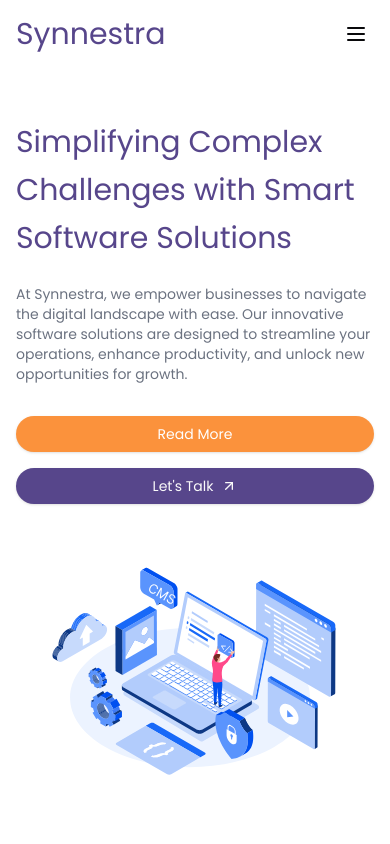
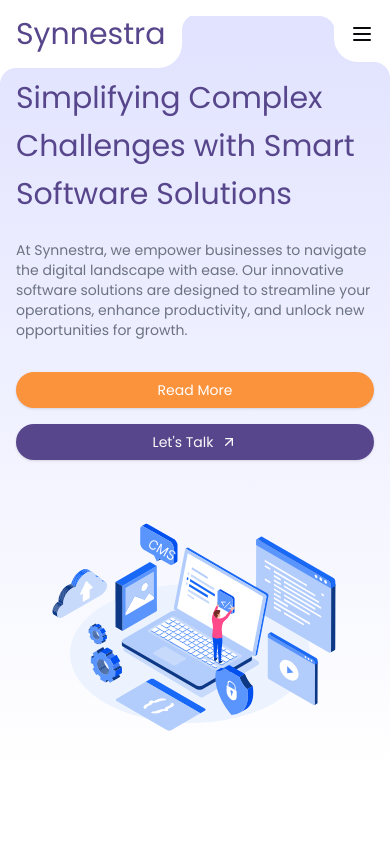
Before and after one commit to msaad53407/synnestra-site, a Next.js app: page / in a window 390 px wide. Shown: the top 844 px of the page. Built offline with nearby package versions, Linux system fonts and the light colour scheme; what react-google-recaptcha-v3 would draw is missing.

Commit message:
update header

```diff
--- a/src/app/(site)/contact-us/page.tsx
+++ b/src/app/(site)/contact-us/page.tsx
@@ -16,9 +16,9 @@ export default async function ContactPage() {
   // const countries = await countriesWithPhoneNumberCodes();
 
   return (
-    <div className="min-h-screen space-y-14 bg-background py-8">
+    <div className="min-h-screen space-y-14 bg-background pb-8">
       {/* Hero Section */}
-      <section className="relative px-4 py-6 sm:px-6 lg:px-12">
+      <section className="relative px-4 py-6 sm:px-6 lg:px-12 pt-24">
         <AnimatedSection direction="up" className="flex flex-col items-center space-y-4 text-center">
           <h1 className="text-3xl font-bold tracking-tighter sm:text-4xl md:text-5xl text-custom-purple">
             Get in Touch
--- a/src/app/(site)/page.tsx
+++ b/src/app/(site)/page.tsx
@@ -13,8 +13,14 @@ import Link from 'next/link';
 
 export default function Home() {
   return (
-    <div className="space-y-20 py-8">
-      <section className="flex items-center flex-col lg:flex-row px-4 py-6 sm:px-6 lg:px-12">
+    <div className="space-y-20 pb-8">
+      <section
+        className="flex items-center flex-col lg:flex-row pt-20 px-4 py-6 sm:px-6 lg:px-12 bg-custom-purple-light"
+        style={{
+          background: 'linear-gradient(180deg, rgba(224,226,255,1) 0%, rgba(255,255,255,1) 100%)',
+          backgroundColor: 'rgb(224,226,255)',
+        }}
+      >
         <AnimatedSection direction={'left'} className="lg:w-1/2 lg:pr-16">
           <h1 className="text-3xl md:text-4xl lg:text-5xl font-medium text-custom-purple mb-6">
             <span className="inline-block pb-3">Simplifying Complex</span>
--- a/src/app/(site)/projects/page.tsx
+++ b/src/app/(site)/projects/page.tsx
@@ -12,7 +12,7 @@ export const metadata: Metadata = {
 
 export default function ProjectsPage() {
   return (
-    <div className="space-y-20 py-8 w-full">
+    <div className="space-y-20 pb-8 w-full">
       {/* Hero Section */}
       <section className="flex items-center flex-col lg:flex-row px-4 py-6 sm:px-6 lg:px-12">
         <AnimatedSection direction={'left'} className="lg:w-1/2 lg:pr-16">
--- a/src/app/globals.css
+++ b/src/app/globals.css
@@ -58,6 +58,14 @@
 
   .no-scrollbar::-webkit-scrollbar {
     display: none;
+  }
+
+  .shape-top-left {
+    box-shadow: -10px -10px 0 0 #fff;
+  }
+
+  .shape-top-right {
+    box-shadow: 10px -10px 0 0 #fff;
   }
 }
 
--- a/src/components/Banner.tsx
+++ b/src/components/Banner.tsx
@@ -23,7 +23,7 @@ const Banner = ({ image, children, className, minHeight = 'min-h-[450px]' }: Pro
           priority
         />
       </div>
-      <div className={cn('absolute flex flex-col gap-4 left-10 bottom-10 max-w-screen-xl', className)}>{children}</div>
+      <div className={cn('absolute flex flex-col gap-4 left-10 bottom-10 max-w-screen-2xl', className)}>{children}</div>
     </div>
   );
 };
--- a/src/components/Header.tsx
+++ b/src/components/Header.tsx
@@ -22,14 +22,17 @@ export default function Header() {
   const [open, setOpen] = useState(false);
 
   return (
-    <header
-      className="flex items-center justify-between bg-white w-full max-w-screen-2xl mx-auto px-4 py-4 sm:px-6 lg:px-12 sticky
-       top-0 z-50"
-    >
-      <Link href="/" className="text-3xl font-normal text-custom-purple">
+    <header className="flex items-center justify-between w-full max-w-screen-2xl mx-auto fixed left-1/2 transform -translate-x-1/2 top-0 z-50">
+      <span className="h-4 bg-white w-full absolute top-0"></span>
+      <Link
+        href="/"
+        className="text-3xl font-normal text-custom-purple bg-white my-0 px-4 py-4 sm:px-6 rounded-ee-3xl relative"
+      >
+        <span className="shape-top-left h-10 w-10 bg-transparent absolute -right-10 top-[14px] rounded-ss-2xl z-[99]"></span>
+        <span className="shape-top-left h-10 w-10 bg-transparent absolute top-[58px] left-0 rounded-ss-2xl z-[99] mt-2.5"></span>
         Synnestra
       </Link>
-      <div className="hidden lg:flex items-center space-x-8">
+      <div className="hidden lg:flex items-center space-x-8 bg-white px-4 py-4 sm:px-6 rounded-es-3xl relative">
         <nav>
           <ul className="flex space-x-8 items-center">
             {navItems.map((item) => (
@@ -104,6 +107,8 @@ export default function Header() {
         <Button className="bg-custom-purple hover:bg-custom-purple text-white" asChild>
           <Link href="/contact-us">Contact us</Link>
         </Button>
+        <span className="shape-top-right h-10 w-10 bg-transparent absolute -left-[72px] mr-2.5 top-[16px] rounded-se-2xl z-[99]"></span>
+        <span className="shape-top-right h-10 w-10 bg-transparent absolute top-[62px] right-0 rounded-se-2xl mt-2.5 z-[99]"></span>
       </div>
       <MobileNav />
     </header>
--- a/src/components/MobileNav.tsx
+++ b/src/components/MobileNav.tsx
@@ -14,9 +14,15 @@ export default function MobileNav() {
   return (
     <Sheet open={open} onOpenChange={setOpen}>
       <SheetTrigger asChild>
-        <Button variant="ghost" size="icon" className="lg:hidden">
-          <Menu className="h-6 w-6" />
+        <Button
+          variant="ghost"
+          size="icon"
+          className="lg:hidden bg-white w-fit h-fit relative rounded-none rounded-bl-3xl px-4 py-4 sm:px-6 hover:bg-white"
+        >
+          <Menu className="h-6 w-6 bg-white" />
           <span className="sr-only">Open menu</span>
+          <span className="shape-top-right h-10 w-10 bg-transparent absolute -left-[39px] mr-2.5 top-[10px] rounded-se-2xl z-[99]"></span>
+          <span className="shape-top-right h-10 w-10 bg-transparent absolute top-[46px] right-0 rounded-se-2xl mt-2.5 z-[99]"></span>
         </Button>
       </SheetTrigger>
       <SheetContent side="right" className="w-full sm:w-[400px] overflow-y-scroll">
@@ -29,8 +35,7 @@ export default function MobileNav() {
               <li key={item.name}>
                 {item.subitems ? (
                   <Collapsible>
-                    <CollapsibleTrigger
-                      className="flex w-full items-center justify-between py-2 text-lg hover:text-custom-purple transition-colors">
+                    <CollapsibleTrigger className="flex w-full items-center justify-between py-2 text-lg hover:text-custom-purple transition-colors">
                       {item.name}
                       <ChevronDown className="h-4 w-4" />
                     </CollapsibleTrigger>
@@ -71,9 +76,11 @@ export default function MobileNav() {
           </ul>
         </nav>
         <div className="mt-8">
-          <Button className="w-full bg-custom-purple hover:bg-custom-purple text-white"><Link href="/contact-us"
-                                                                                              onClick={() => setOpen(false)}>Contact
-            us</Link></Button>
+          <Button className="w-full bg-custom-purple hover:bg-custom-purple text-white">
+            <Link href="/contact-us" onClick={() => setOpen(false)}>
+              Contact us
+            </Link>
+          </Button>
         </div>
       </SheetContent>
     </Sheet>
--- a/tailwind.config.ts
+++ b/tailwind.config.ts
@@ -70,6 +70,9 @@ const config: Config = {
   				}
   			}
   		},
+		screens: {
+			"3xl": "1800px",
+		},
   		borderRadius: {
   			lg: 'var(--radius)',
   			md: 'calc(var(--radius) - 2px)',
```
